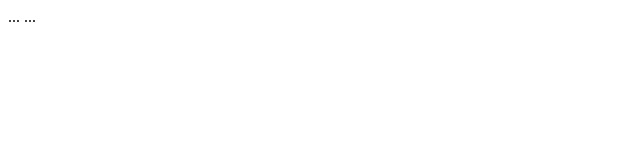
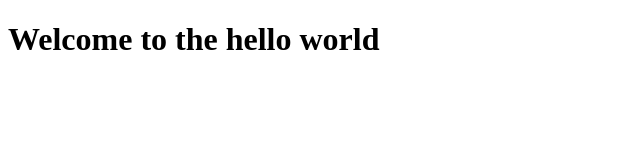
Before and after one commit to Jeremy-san/helloWorld, a plain HTML site: page index.html in a window 1280 px wide. Shown: the whole page, without its empty margins (0-640 px from the left). Drawn offline with Linux system fonts and the light colour scheme.

Commit message:
add a title

```diff
--- a/index.html
+++ b/index.html
@@ -5,7 +5,5 @@
   <title>New Title</title>
 </head>
 <body>
-  ...
-  <!-- Le reste du contenu -->
-  ...
+<h1>Welcome to the hello world</h1>
 </body>
```
